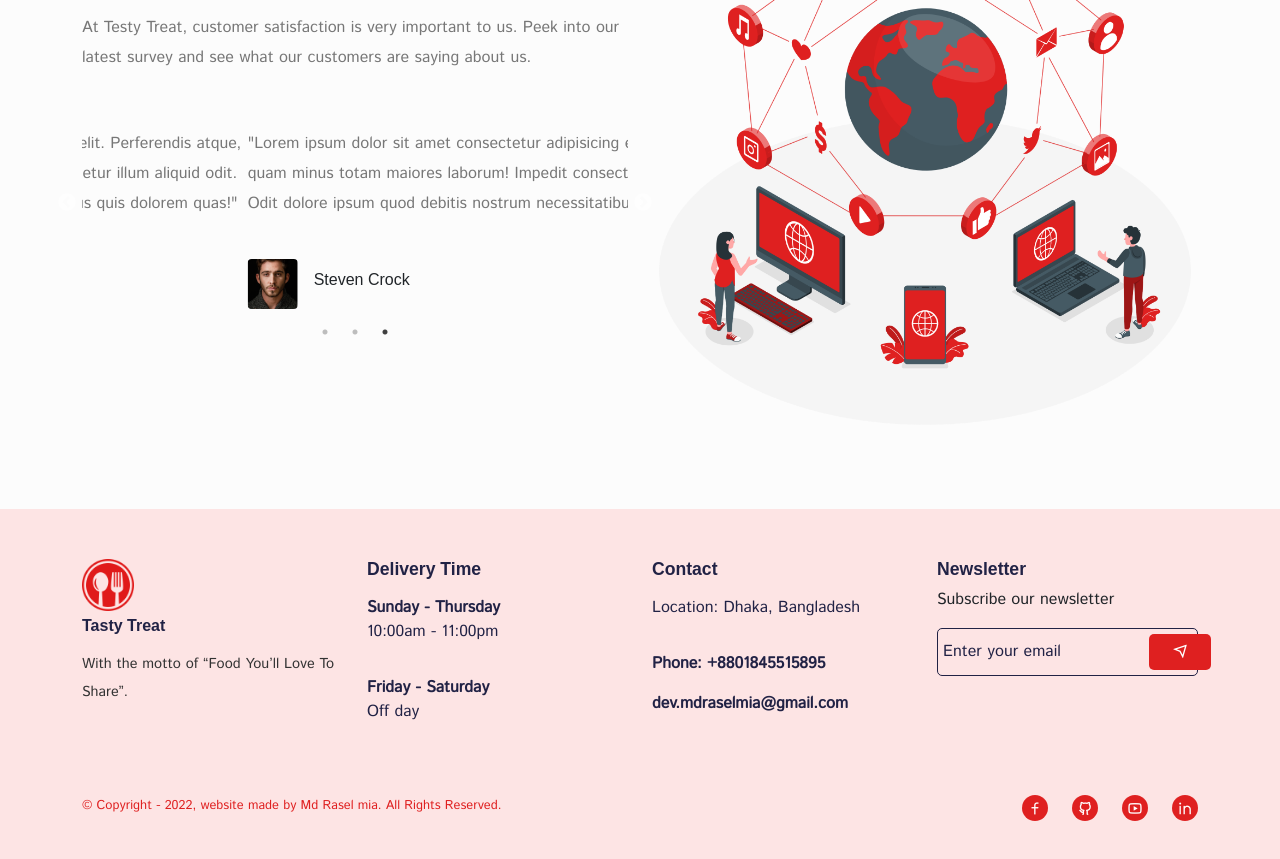
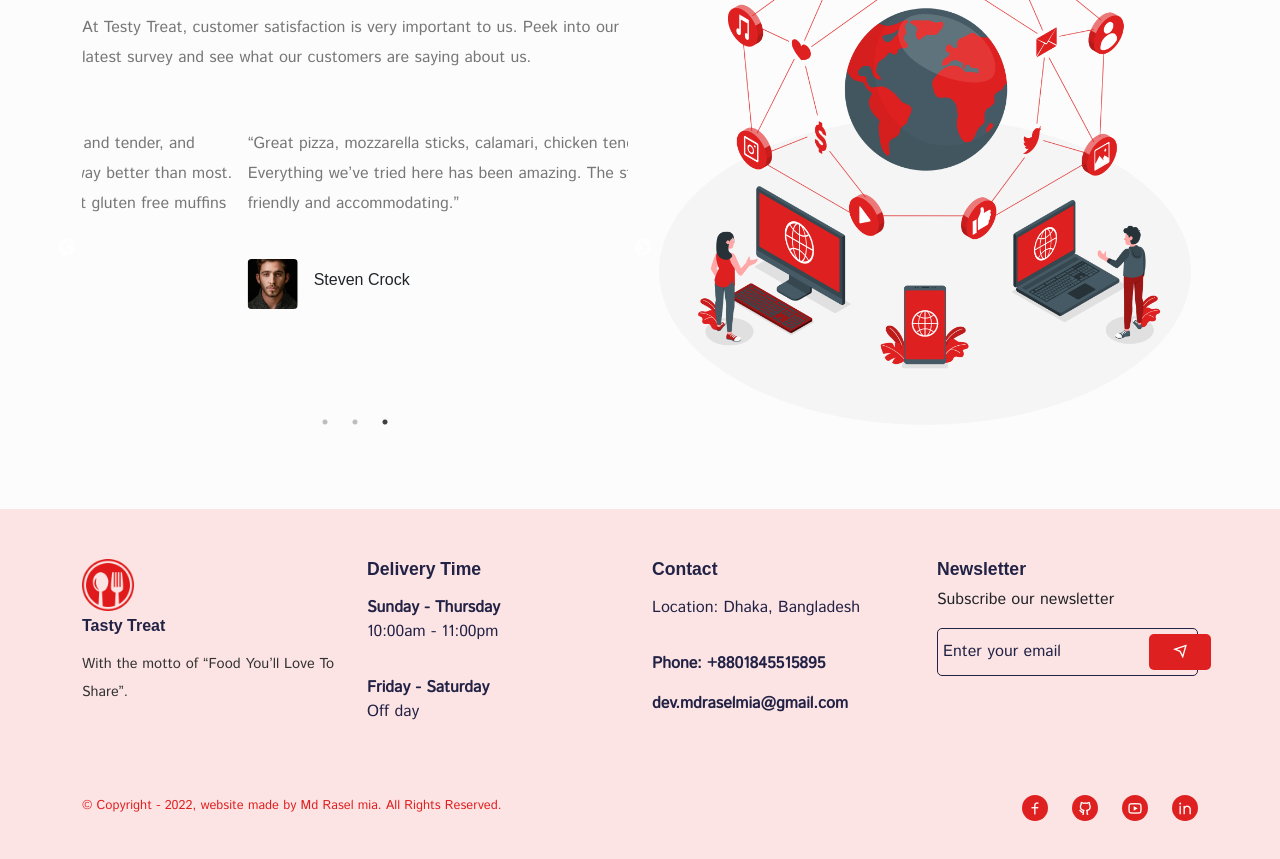
Before and after one commit to mdraselmiah95/tasty-treat-app, a React (Create React App) app: page /home in a window 1280 px wide. Shown: the part 4400-5259 px from the top of the page. Built offline with nearby package versions, Linux system fonts and the light colour scheme; a web font is replaced by a local one.

Commit message:
WIP on Tasty Treat Food App Testimonial section

```diff
--- a/src/components/UI/TestimonialSlider/TestimonialSlider.jsx
+++ b/src/components/UI/TestimonialSlider/TestimonialSlider.jsx
@@ -23,10 +23,12 @@ const TestimonialSlider = () => {
     <Slider {...settings}>
       <div>
         <p className="review__text">
-          "Lorem ipsum dolor sit amet consectetur adipisicing elit. Perferendis
-          atque, quam minus totam maiores laborum! Impedit consectetur illum
-          aliquid odit. Odit dolore ipsum quod debitis nostrum necessitatibus
-          quis dolorem quas!"
+          “Walked in for dinner in a Wednesday night and sat at the bar. The
+          bartender, Erin, couldn’t have been nicer. She was quick, efficient
+          and friendly. She helped recommend something for my dinner and the
+          Lobster Florentine didn’t disappoint! I even returned the next morning
+          for breakfast and got similar service! It was a gem I found and can’t
+          wait to return next year- I just hope Erin is still bartending then!”
         </p>
         <div className=" slider__content d-flex align-items-center gap-3 ">
           <img src={image1} alt="avatar" className=" rounded" />
@@ -35,10 +37,10 @@ const TestimonialSlider = () => {
       </div>
       <div>
         <p className="review__text">
-          "Lorem ipsum dolor sit amet consectetur adipisicing elit. Perferendis
-          atque, quam minus totam maiores laborum! Impedit consectetur illum
-          aliquid odit. Odit dolore ipsum quod debitis nostrum necessitatibus
-          quis dolorem quas!"
+          “Normally wings are wings, but theirs are lean meaty and tender, and
+          delicious homemade teriaki glaze. Gluten free pizza way better than
+          most. Great wait staff too. Came here after finding the best gluten
+          free muffins anywhere.”
         </p>
         <div className="slider__content d-flex align-items-center gap-3 ">
           <img src={image2} alt="avatar" className=" rounded" />
@@ -47,10 +49,9 @@ const TestimonialSlider = () => {
       </div>
       <div>
         <p className="review__text">
-          "Lorem ipsum dolor sit amet consectetur adipisicing elit. Perferendis
-          atque, quam minus totam maiores laborum! Impedit consectetur illum
-          aliquid odit. Odit dolore ipsum quod debitis nostrum necessitatibus
-          quis dolorem quas!"
+          “Great pizza, mozzarella sticks, calamari, chicken tenders, I could go
+          on. Everything we’ve tried here has been amazing. The staff is always
+          so friendly and accommodating.”
         </p>
         <div className="slider__content d-flex align-items-center gap-3 ">
           <img src={image3} alt="avatar" className=" rounded" />
```
